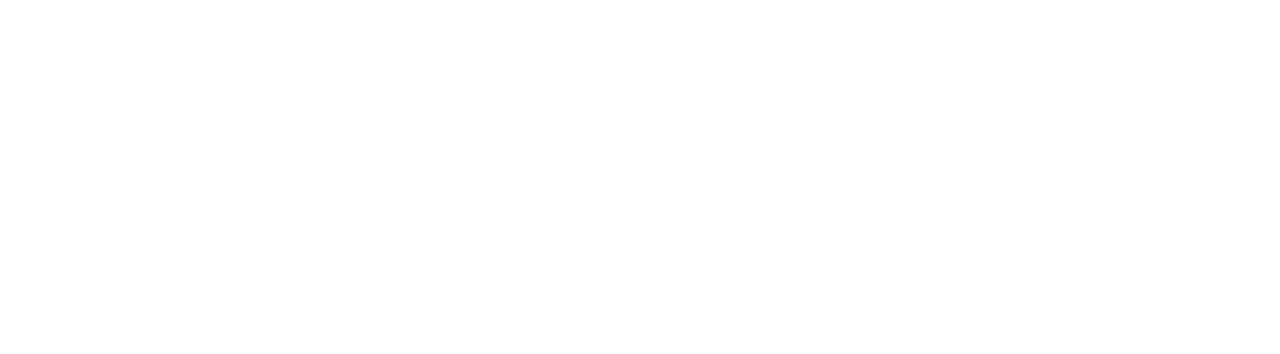
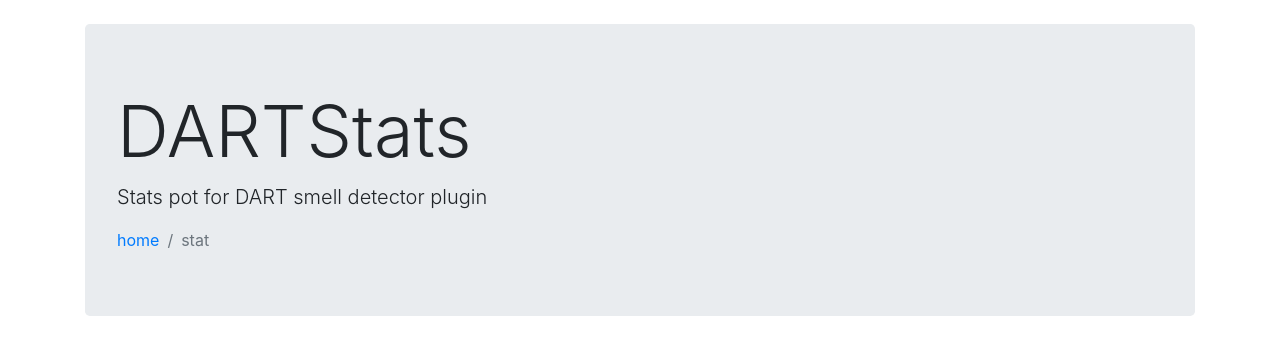
Before and after one commit to darioTecchia/DARTStats, a Nuxt app: page /stat in a window 1280 px wide. Before the commit this address had no page. Shown: the top 354 px of the page. Built offline with nearby package versions, Linux system fonts and the light colour scheme.

Commit message:
add default layout

```diff
--- /dev/null
+++ b/layouts/default.vue
@@ -0,0 +1,28 @@
+<template>
+  <b-container class="mt-4">
+    <b-jumbotron
+      header="DARTStats"
+      lead="Stats pot for DART smell detector plugin"
+    >
+      <b-breadcrumb class="p-0 m-0" :items="formatPath"></b-breadcrumb>
+    </b-jumbotron>
+    <Nuxt />
+  </b-container>
+</template>
+
+<script>
+export default {
+  computed: {
+    formatPath() {
+      let tempPath = "";
+      return this.$route.path.split("/").map((elem) => {
+        tempPath += elem + "/";
+        return ({
+          text: elem != "" ? elem : "home",
+          href: tempPath,
+        });
+      });
+    }
+  }
+};
+</script>
```
